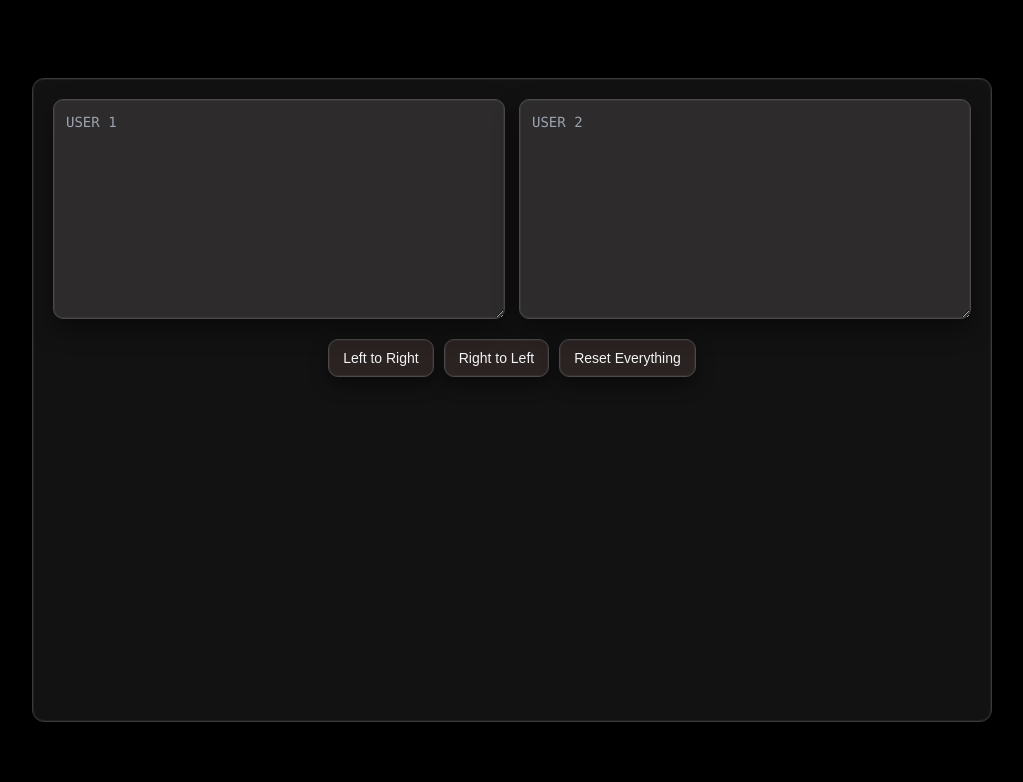
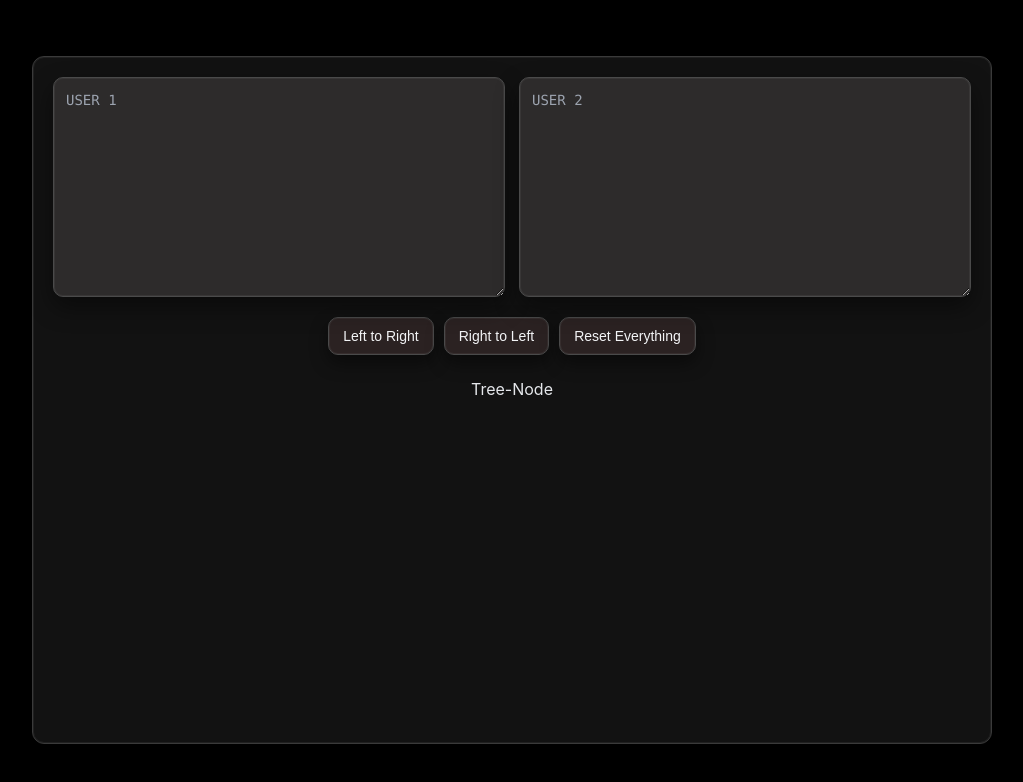
Before and after one commit to viralcodex/fugue, a website built with Vite: page index.html in a window 1280 px wide. Shown: the whole page, without its empty margins (128-1151 px from the left). Built offline with nearby package versions, Linux system fonts and the light colour scheme.

Commit message:
feat: update padding for node section and add heading element

```diff
--- a/index.html
+++ b/index.html
@@ -118,7 +118,7 @@
 
 		#node {
 			margin: 12px;
-			padding: 10px 0;
+			padding: 12px 0;
 			width: 100%;
 			display: flex;
 			justify-content: center;
@@ -127,6 +127,14 @@
 			font: 13px/1.4 "SFMono-Regular", Menlo, Monaco, Consolas, monospace;
 			height: 300px;
 			overflow: auto;
+		}
+
+		#heading{
+			padding-top: 24px;
+			width: 100%;
+			display: flex;
+			align-items: center;
+			justify-content: center;
 		}
 
 		@media (max-width: 760px) {
@@ -155,6 +163,7 @@
 			<button id="resetAll" type="button">Reset Everything</button>
 		</section>
 		<section>
+			<span id="heading">Tree-Node</span>
 			<pre id="node">
 			</pre>
 		</section>
```
